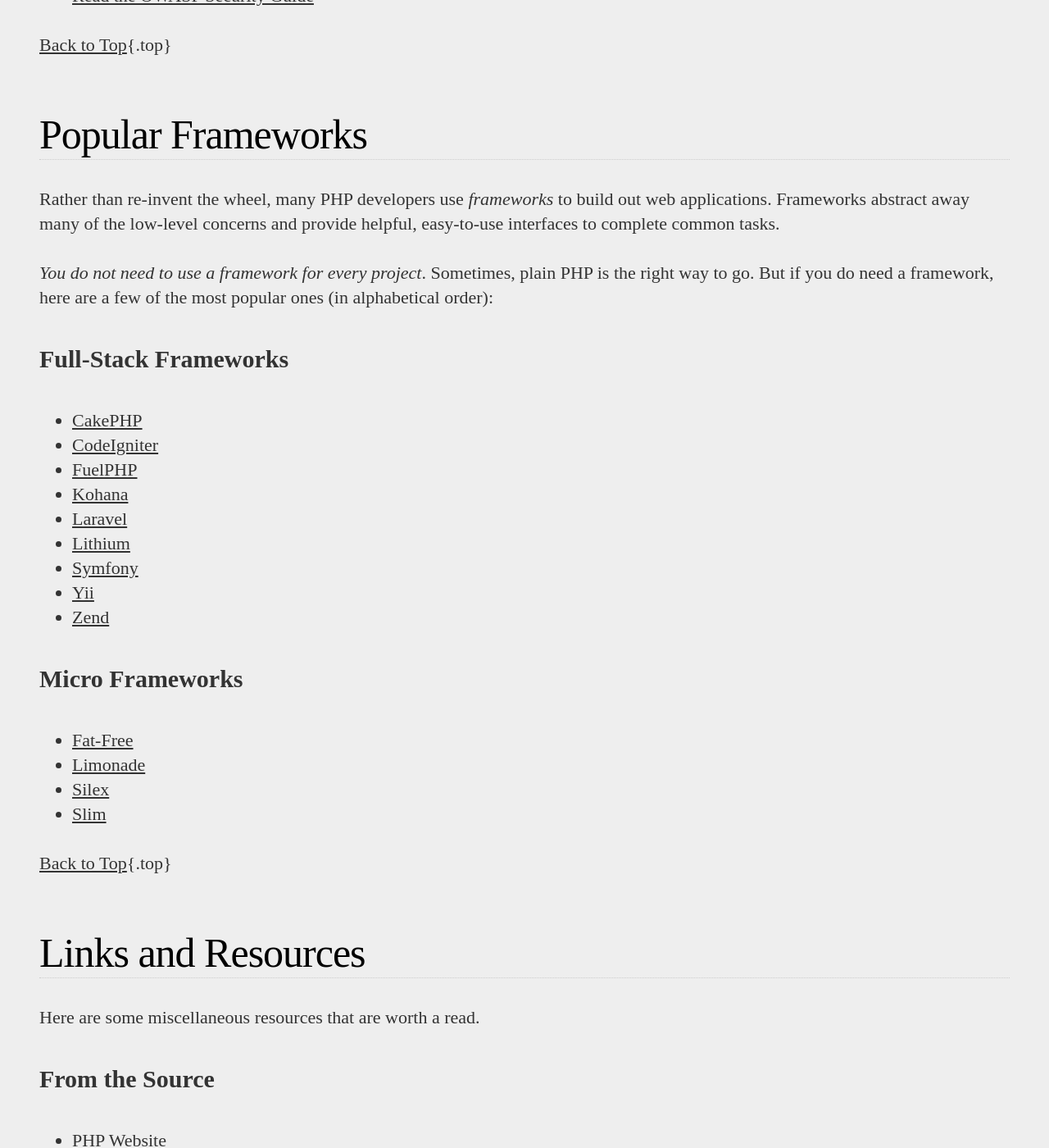
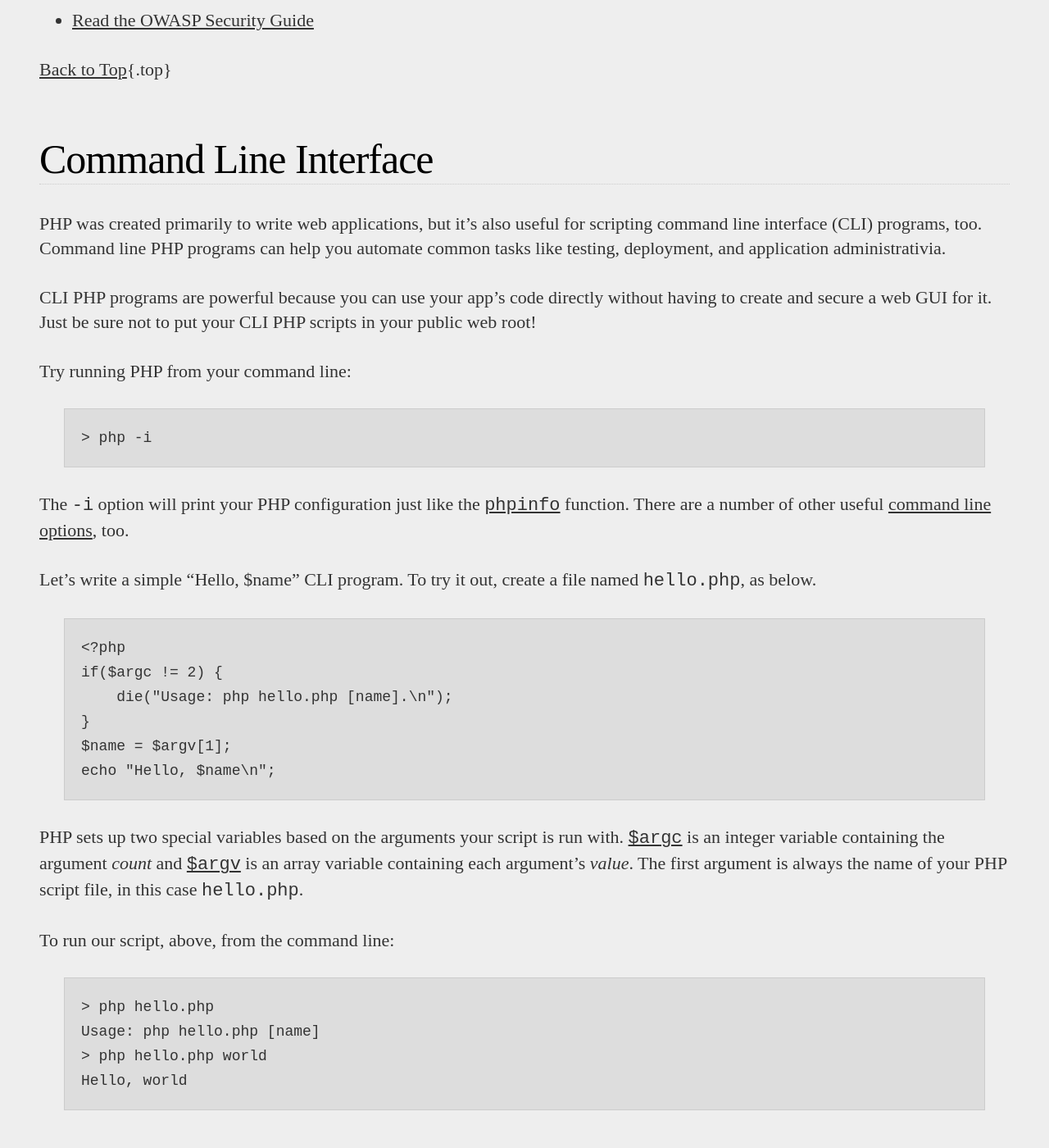
Before and after one commit to codeguy/php-the-right-way, a Jekyll site: the page built from index.html, in a window 1280 px wide and 1400 px high, scrolled down 7326 px. Shown: the whole window at 82% size. Built offline with Jekyll 4.4.1, drawn with Linux system fonts in a browser that asks for light colours; some web fonts are replaced; Markdown is read by kramdown in place of the engine named in the settings; comment, search, counter and statistics services are not loaded; some of the changed text lies outside the part shown.

Commit message:
Added section on Command Line Interface
PHP's command line interface is a simple, powerful way to automate common tasks. New PHP programmers often do not take advantage of PHP's CLI capabilities because they only think of PHP scripts as something that must run in the browser over HTTP. A simple, gentle introduction to running PHP scripts from the command line will help raise awareness that you can accomplish powerful, admin-only tasks through simple PHP scripts without having to craft a UI or open it up to the security issues of the web.

```diff
--- /dev/null
+++ b/_includes/command-line-interface.md
@@ -0,0 +1,45 @@
+# Command Line Interface
+
+PHP was created primarily to write web applications, but it's also useful for scripting command line interface (CLI) programs, too. Command line PHP programs can help you automate common tasks like testing, deployment, and application administrativia.
+
+CLI PHP programs are powerful because you can use your app's code directly without having to create and secure a web GUI for it. Just be sure not to put your CLI PHP scripts in your public web root!
+
+Try running PHP from your command line:
+
+    > php -i
+
+The `-i` option will print your PHP configuration just like the [`phpinfo`][0] function. There are a number of other useful [command line options][1], too.
+
+Let's write a simple "Hello, $name" CLI program. To try it out, create a file named `hello.php`, as below.
+
+    <?php
+    if($argc != 2) {
+        die("Usage: php hello.php [name].\n");
+    }
+    $name = $argv[1];
+    echo "Hello, $name\n";
+
+PHP sets up two special variables based on the arguments your script is run with. [`$argc`][2] is an integer variable containing the argument *count* and [`$argv`][3] is an array variable containing each argument's *value*. The first argument is always the name of your PHP script file, in this case `hello.php`.
+
+To run our script, above, from the command line:
+
+    > php hello.php
+    Usage: php hello.php [name]
+    > php hello.php world
+    Hello, world
+
+## Built-in, command line web server
+
+Starting with PHP 5.4, you can develop locally on a PHP-enabled web server without the hassle of installing and configuring a full-fledged web server. To start the server, from your web root:
+
+    > php -S localhost:8000
+
+ * [Learn about running PHP from the command line][5]
+ * [Learn about the built-in, command line web server][4]
+
+[0]: http://php.net/manual/en/function.phpinfo.php
+[1]: http://www.php.net/manual/en/features.commandline.options.php
+[2]: http://php.net/manual/en/reserved.variables.argc.php
+[3]: http://php.net/manual/en/reserved.variables.argv.php
+[4]: http://www.php.net/manual/en/features.commandline.webserver.php
+[5]: http://php.net/manual/en/features.commandline.php
--- a/_layouts/default.html
+++ b/_layouts/default.html
@@ -39,6 +39,7 @@
                     <li><a href="#password_hashing_with_bcrypt">Password Hashing with Bcrypt</a></li>
                     <li><a href="#dependency_management">Dependency Management</a></li>
                     <li><a href="#web_application_security">Web Application Security</a></li>
+                    <li><a href="#command_line_interface">Command Line Interface</a></li>
                     <li><a href="#popular_frameworks">Popular Frameworks</a></li>
                     <li><a href="#links_and_resources">Links &amp; Resources</a></li>
                 </ul>
--- a/index.html
+++ b/index.html
@@ -26,6 +26,9 @@ layout: default
 {% capture security_content %}{% include web-application-security.md %}{% endcapture %}
 {{ security_content|markdownify }}
 
+{% capture cli_content %}{% include command-line-interface.md %}{% endcapture %}
+{{ cli_content|markdownify }}
+
 {% capture frameworks_content %}{% include popular-frameworks.md %}{% endcapture %}
 {{ frameworks_content|markdownify }}
 
```
